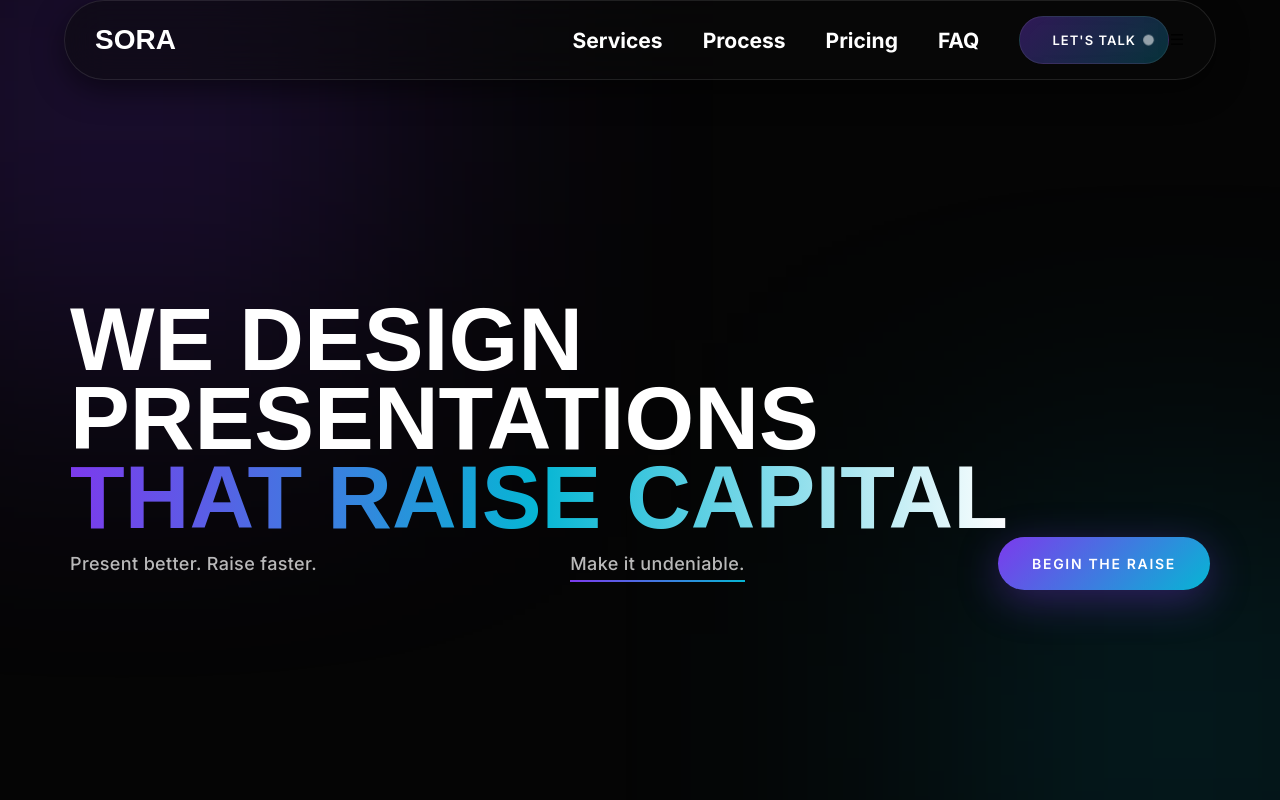
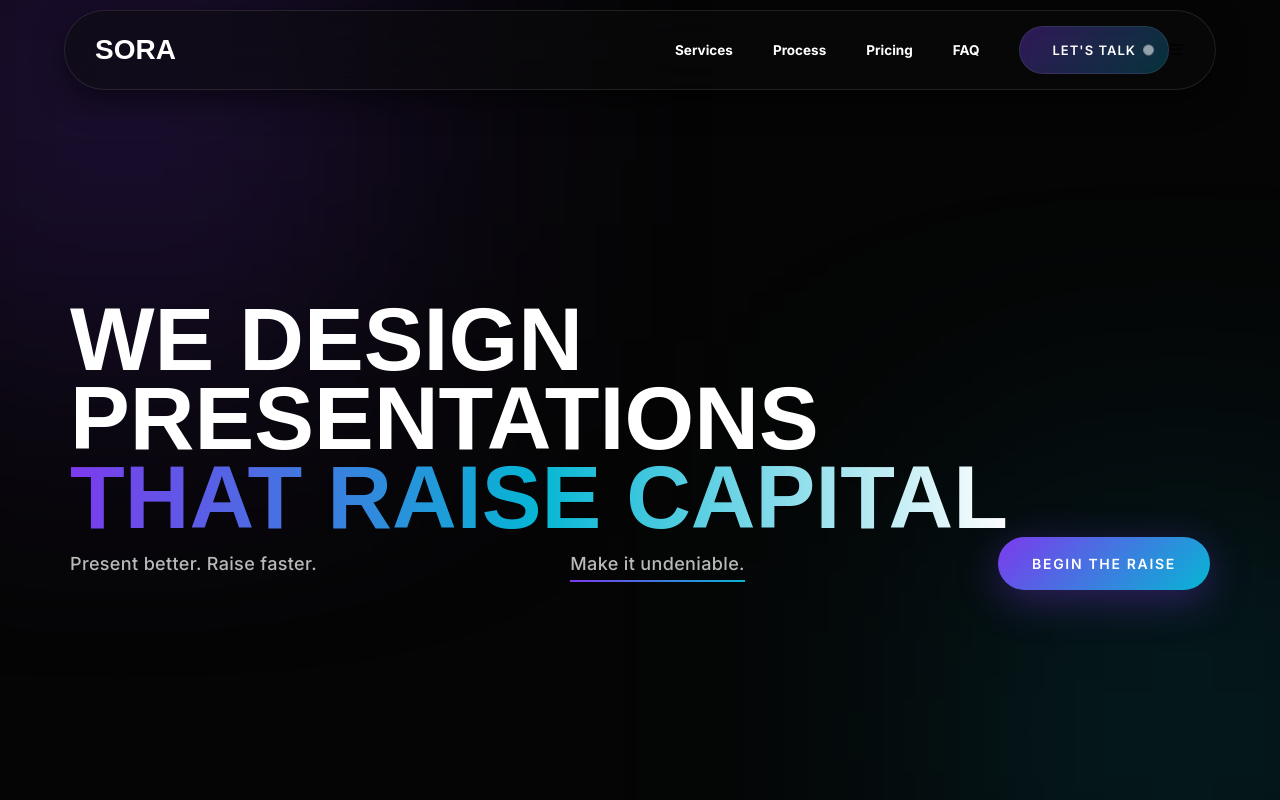
Before and after one commit to namshakaran-art/sora-agency-platform, a React (Vite) app: page / in a window 1280 px wide. Shown: the top 800 px of the page. Built offline with nearby package versions, Linux system fonts and the light colour scheme.

Commit message:
your message

```diff
--- a/index.html
+++ b/index.html
@@ -4,7 +4,8 @@
     <meta charset="UTF-8" />
     <link rel="icon" type="image/svg+xml" href="/vite.svg" />
     <meta name="viewport" content="width=device-width, initial-scale=1.0" />
-    <title>ochi</title>
+    <title>SORA
+    </title>
 
     <link
   href="https://cdn.jsdelivr.net/npm/remixicon@4.2.0/fonts/remixicon.css"
--- a/src/Components/Navbar/NavbarMain.css
+++ b/src/Components/Navbar/NavbarMain.css
@@ -2,6 +2,7 @@
 .navbar {
   /* Positioning */
   position: fixed;
+  top: 10px;
   left: 50%;
   transform: translateX(-50%);
   z-index: 9999;
@@ -43,7 +44,7 @@
 }
 .nav-link {
   font-family: "Inter", sans-serif;
-  font-size: 14px;
+  font-size: 9px;
   color: #ffffff;
   text-decoration: none;
   cursor: pointer;
```
